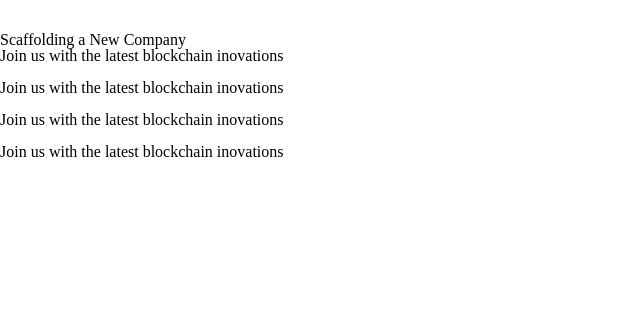
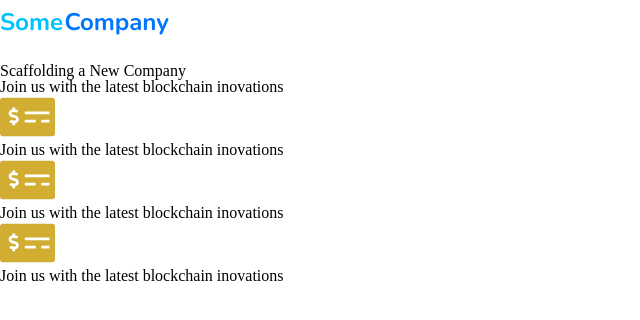
Before and after one commit to MilenaAguiar/responsivelandingpage, a plain HTML site: page index.html in a window 1280 px wide. Shown: the whole page, without its empty margins (0-640 px from the left). Drawn offline with Linux system fonts and the light colour scheme.

Commit message:
Adicionei imagens

```diff
--- a/index.html
+++ b/index.html
@@ -12,9 +12,9 @@
 </head>
 <body>
     <header>
-        <img src="" alt="">
+        <img src="img/logo.png" alt="Logo">
         <div>
-            <a href=""><img src="" alt=""></a>
+            <a href=""><img src="img/menu.png" alt="Menu"></a>
         </div>
     </header>
     <main>
@@ -24,17 +24,17 @@
         </section>
 
         <section>
-            <img src="" alt="">
+            <img src="img/icon.png" alt="Icon">
             <p>Join us with the latest blockchain inovations</p>
         </section>
 
         <section>
-            <img src="" alt="">
+            <img src="img/icon.png" alt="Icon">
             <p>Join us with the latest blockchain inovations</p>
         </section>
 
         <section>
-            <img src="" alt="">
+            <img src="img/icon.png" alt="Icon">
             <p>Join us with the latest blockchain inovations</p>
         </section>
     </main>
```
Also changed, not shown: img/icon.png (added), img/logo.png (added), img/menu.png (added).
